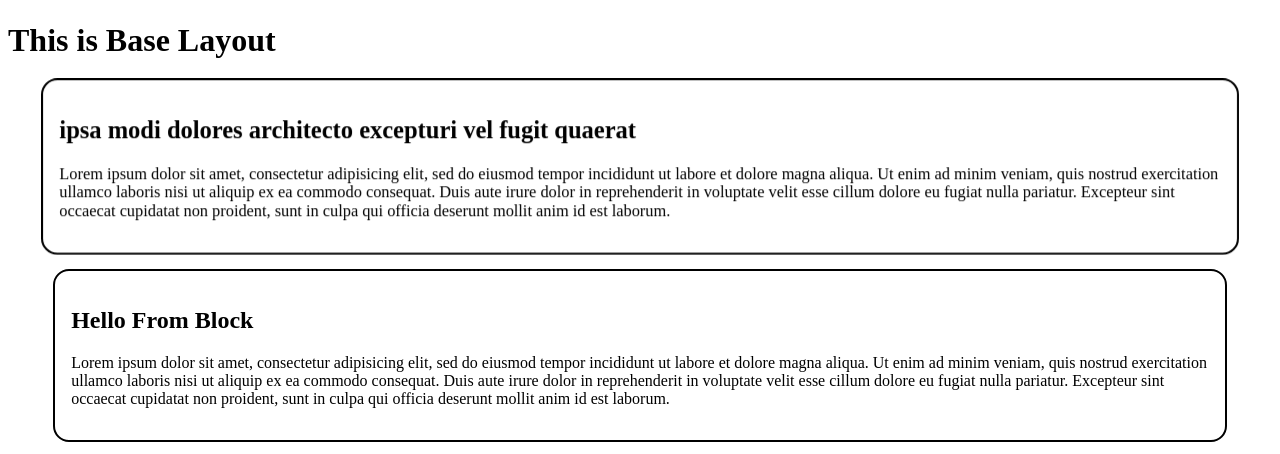
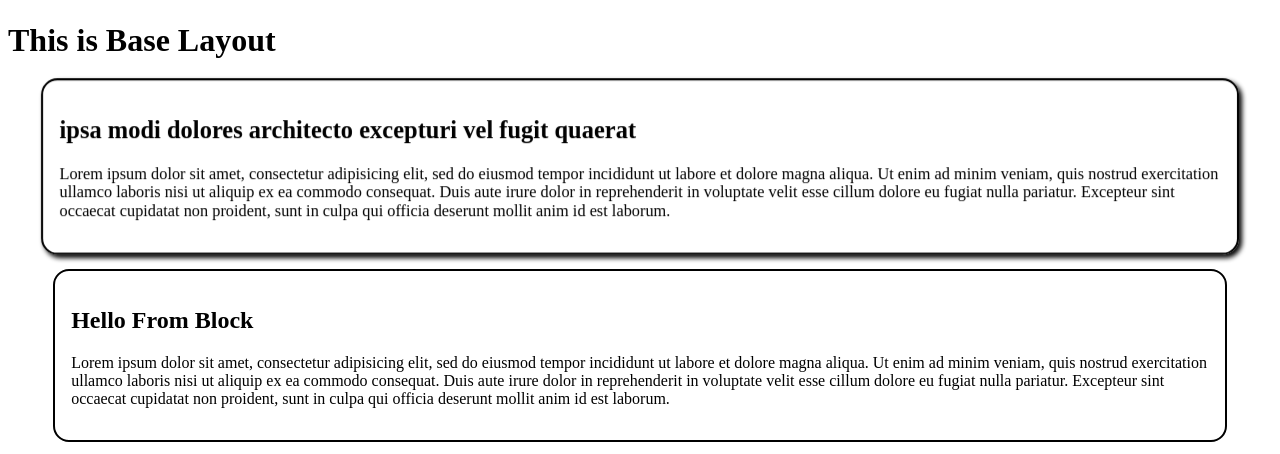
Before and after one commit to MuhammadSaadJamil/Django-template-test, a Django app: page / in a window 1280 px wide, with the pointer over the restyled element. Shown: the part 58-512 px from the top of the page. Run offline with Django 4.2, Linux system fonts and the light colour scheme.

Commit message:
minor UI changes

```diff
--- a/templates/base.html
+++ b/templates/base.html
@@ -16,6 +16,7 @@
         .block:hover{
             transform: perspective(1000px) translateZ(20px);
             cursor: pointer;
+            box-shadow: 3px 3px 5px black;
         }
     </style>
 </head>
```
